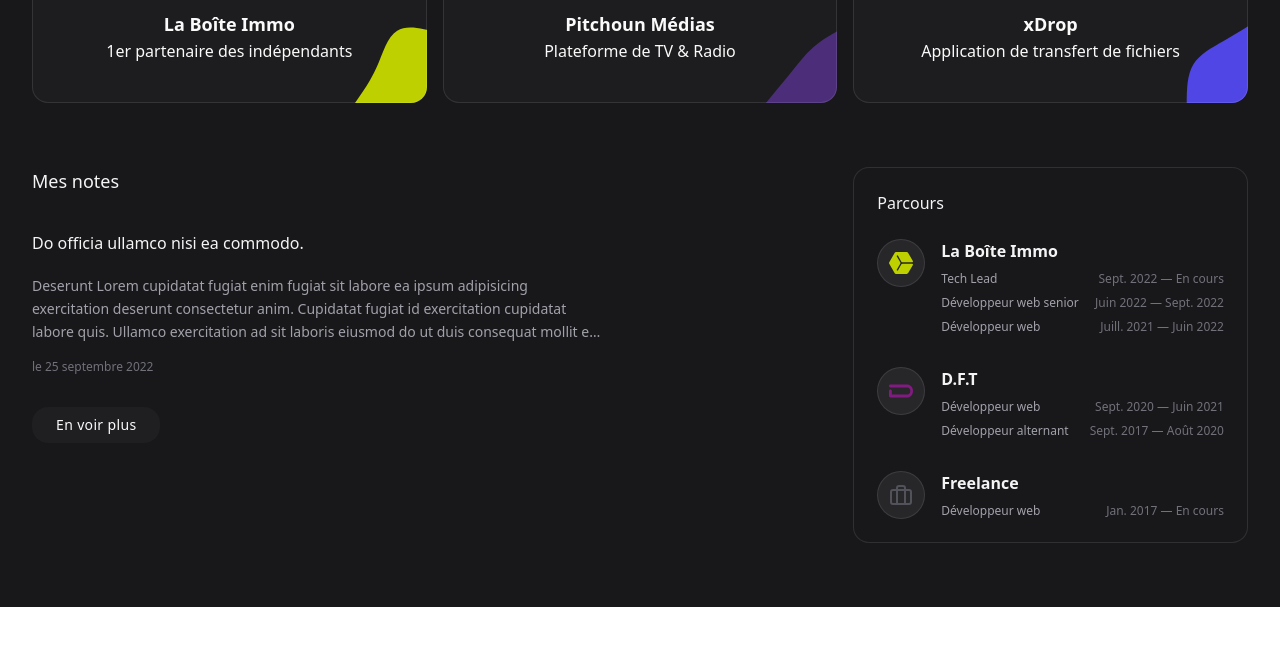
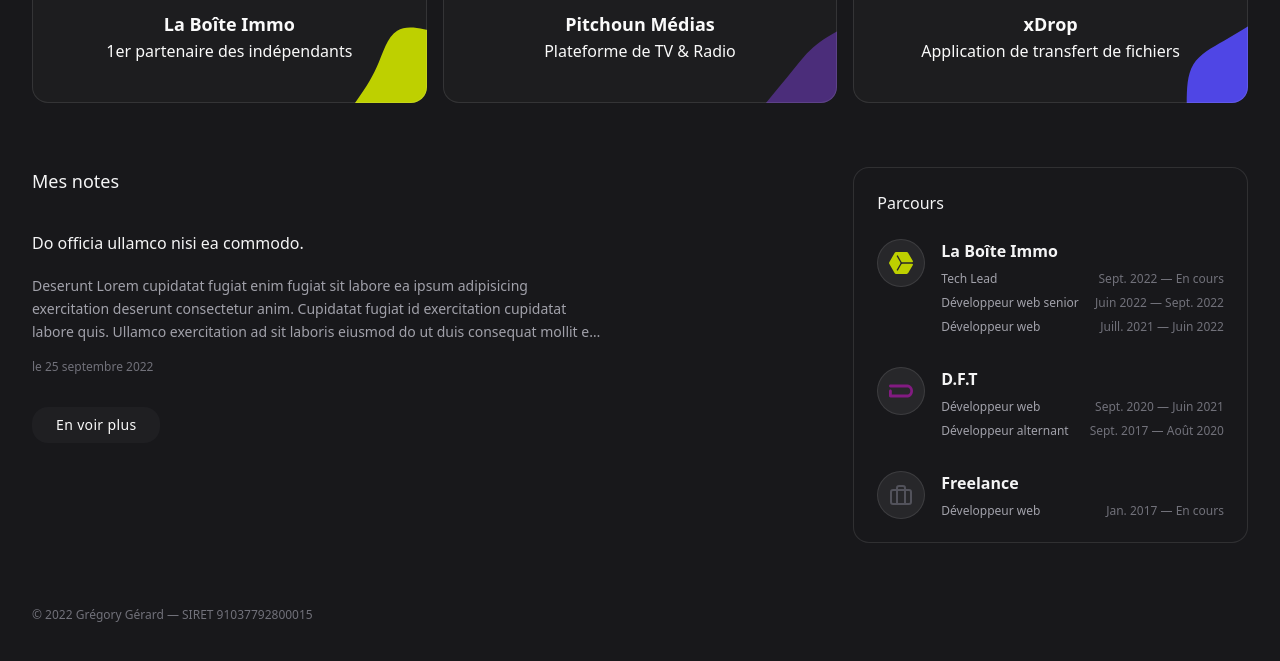
Before and after one commit to Gregory-Gerard/gregory-gerard.dev, an Astro site: page / in a window 1280 px wide. Shown: the part 735-1396 px from the top of the page. Before the commit the page ends 1342 px from the top, so only its background shows below. Built offline with nearby package versions, Linux system fonts and the light colour scheme; Astro itself is replaced by a stand-in of ours.

Commit message:
feat: add some copyright

```diff
--- a/src/layouts/Layout.astro
+++ b/src/layouts/Layout.astro
@@ -22,6 +22,10 @@
     <main class={`min-h-screen bg-zinc-900 text-zinc-50 ${className}`}>
       <div class="max-w-7xl mx-auto py-8 lg:py-16 px-4 lg:px-8">
         <slot />
+
+        <footer class="mt-16 text-xs text-zinc-500">
+          &copy; {new Date().getFullYear()} Grégory Gérard &mdash; SIRET 91037792800015
+        </footer>
       </div>
     </main>
   </body>
```
